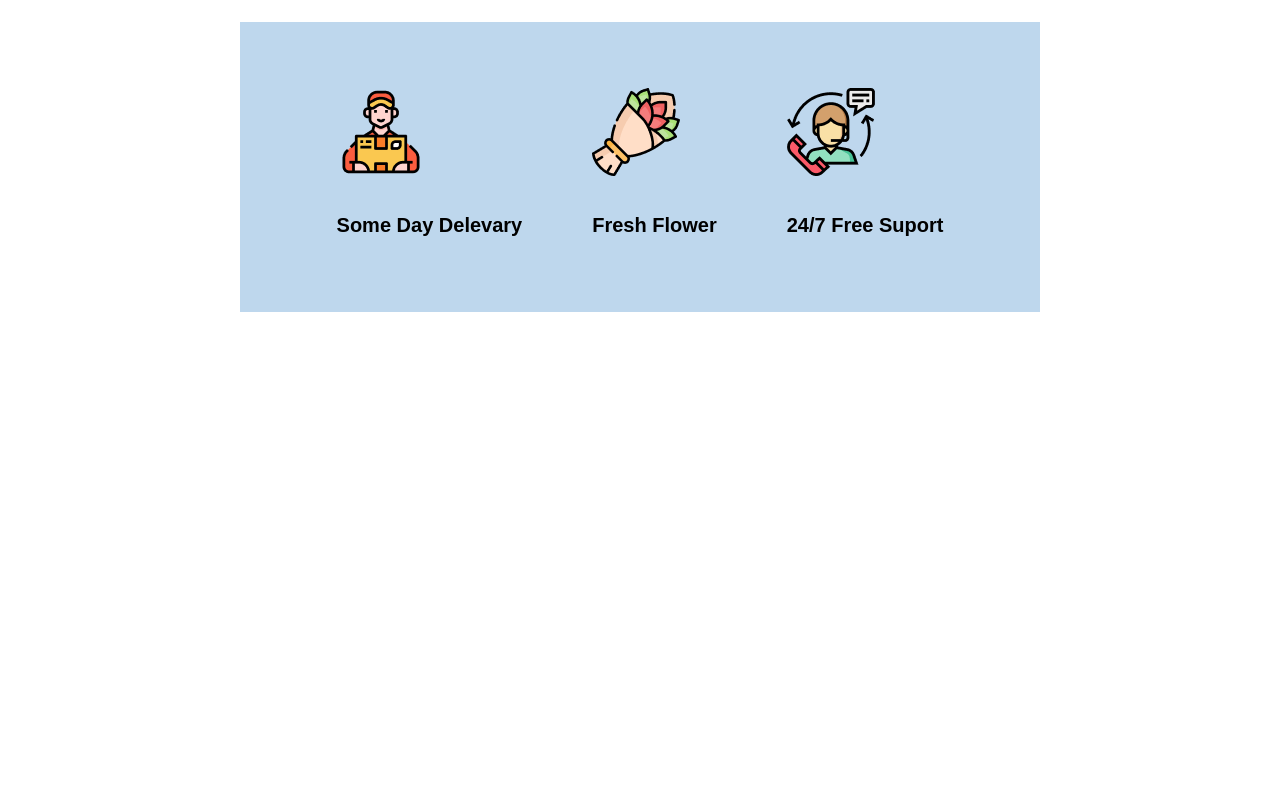
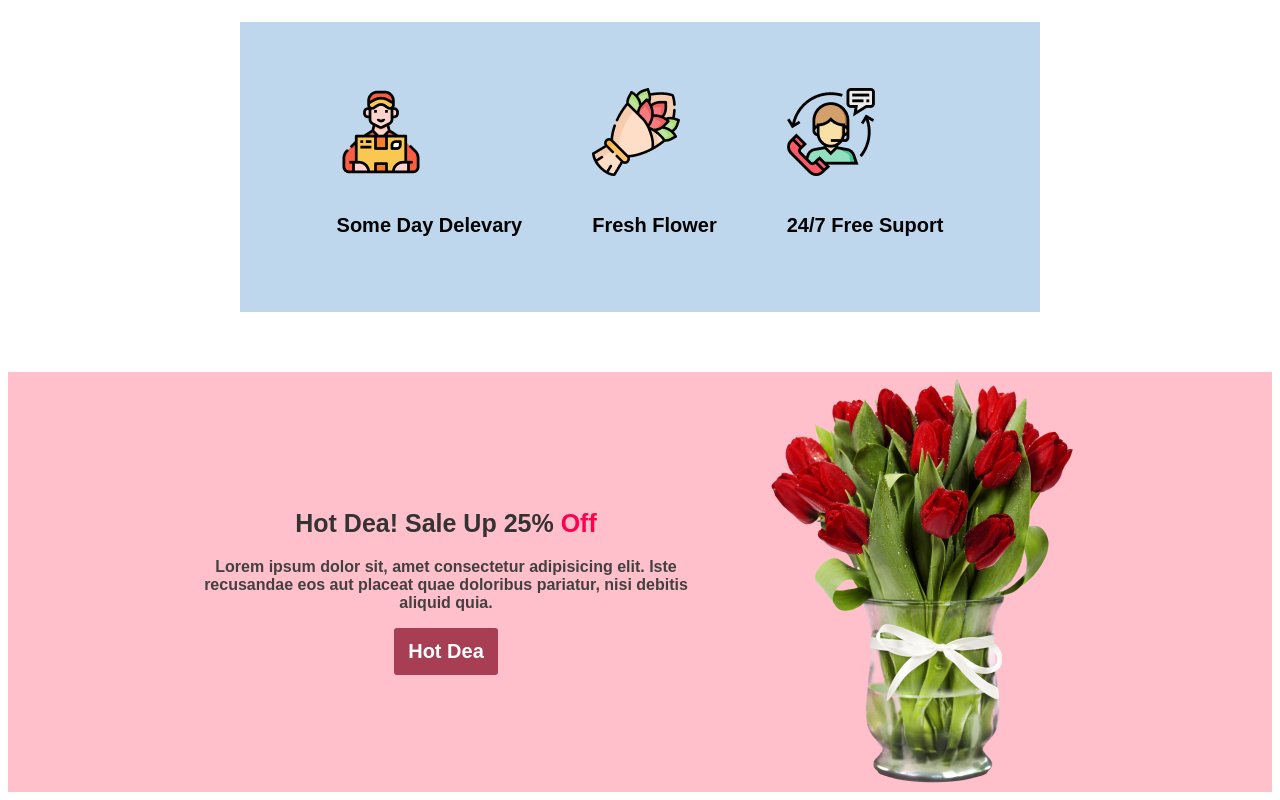
Before and after one commit to Naofel-Badsha/assignment-1, a plain HTML site: page index.html in a window 1280 px wide. Shown: the part 1428-2228 px from the top of the page. Before the commit the page ends 1748 px from the top, so only its background shows below. Drawn offline with Linux system fonts and the light colour scheme.

Commit message:
added hot dea

```diff
--- a/index.html
+++ b/index.html
@@ -23,6 +23,7 @@
     <!--header--section--start-->
 
     <main>
+        <!--feauter--Section-start-->
         <section>
             <div class="section-title">Our Featured Flower's</div>
             <p class="title-discription">Lorem ipsum dolor sit amet consectetur
@@ -42,7 +43,11 @@
                 </div>
              </div>
         </section>
+        <!--feauter--Section-End-->
 
+
+
+        <!--Deleyvary--Section-start-->
         <section>
             <div class="delevary-contant">
                 <div class="delevary-box">
@@ -59,6 +64,26 @@
                 </div>
              </div>
         </section>
+        <!--Deleyvary--Section-end-->
+
+
+
+
+        <!--hot--dea--Section-start-->
+        <section>
+            <div class="hot-dea-contant">
+                <div class="hot-dea-main">
+                    <h2 class="hot-dea-title">Hot Dea! Sale Up 25% <span class="span-off">Off</span></h2>
+                    <p class="hot-dea-description">Lorem ipsum dolor sit, amet consectetur
+                    adipisicing elit. Iste recusandae eos aut placeat quae doloribus
+                    pariatur, nisi debitis aliquid quia.</p>
+                    <button class="btn hot-dea-button">Hot Dea</button>
+                </div>
+                <img src="Flower/pngwing 8.png">
+            </div>
+        </section>
+        <!--hot--dea--Section-End-->
+
     </main>
 </body>
 </html>
--- a/style.css
+++ b/style.css
@@ -65,11 +65,13 @@ header{
     border-radius: 3px;
     font-size: 18px;
     font-weight: 600;
+    cursor: pointer;
 }
 /*---header---end---*/
 
 
 
+/*---feauter---start---*/
 .feauter-content{
     display: flex;
     gap: 20px;
@@ -92,7 +94,11 @@ header{
     text-decoration: underline;
     color: #ff004f;
 }
+/*---feauter---end---*/
 
+
+
+/*---delevary---start---*/
 .delevary-contant{
     display: flex;
     gap: 70px;
@@ -115,3 +121,52 @@ header{
     font-size: 20px;
     font-weight: 600;
 }
+/*---delevary---end---*/
+
+
+
+
+
+/*--hot--day--Section-start--*/
+.hot-dea-contant{
+    display: flex;
+    justify-content: center;
+    align-items: center;
+    background-color: pink;
+    margin-top: 60px;
+}
+
+.hot-dea-main{
+    text-align: center;
+}
+
+.hot-dea-title{
+    font-size: 25px;
+    color: #343232;
+    font-weight: 600;
+}
+
+.span-off{
+    color: #ff004f;
+}
+
+.hot-dea-description{
+    width: 500px;
+    font-weight: 600;
+    color: #434040;
+}
+
+.hot-dea-button{
+    border: none;
+    padding: 12px 14px;
+    color: #fff;
+    font-weight: 600;
+    font-size: 20px;
+    cursor: pointer;
+    border-radius: 3px;
+}
+
+.hot-dea-contant img{
+    margin-left: 70px;
+}
+/*--hot--day--Section-End--*/
```
